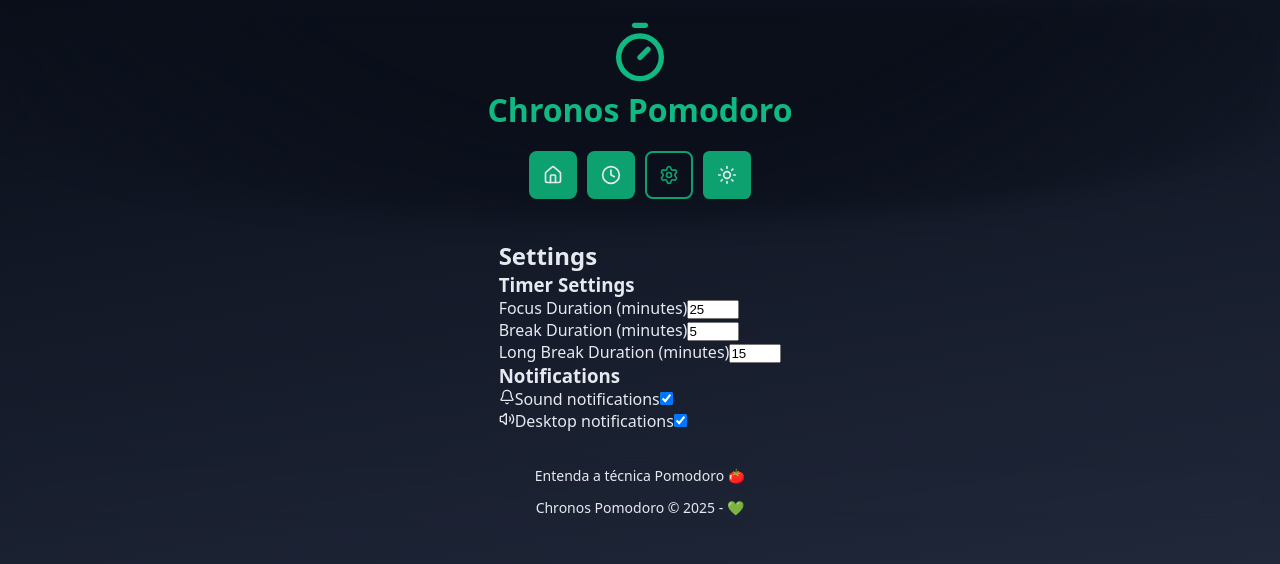
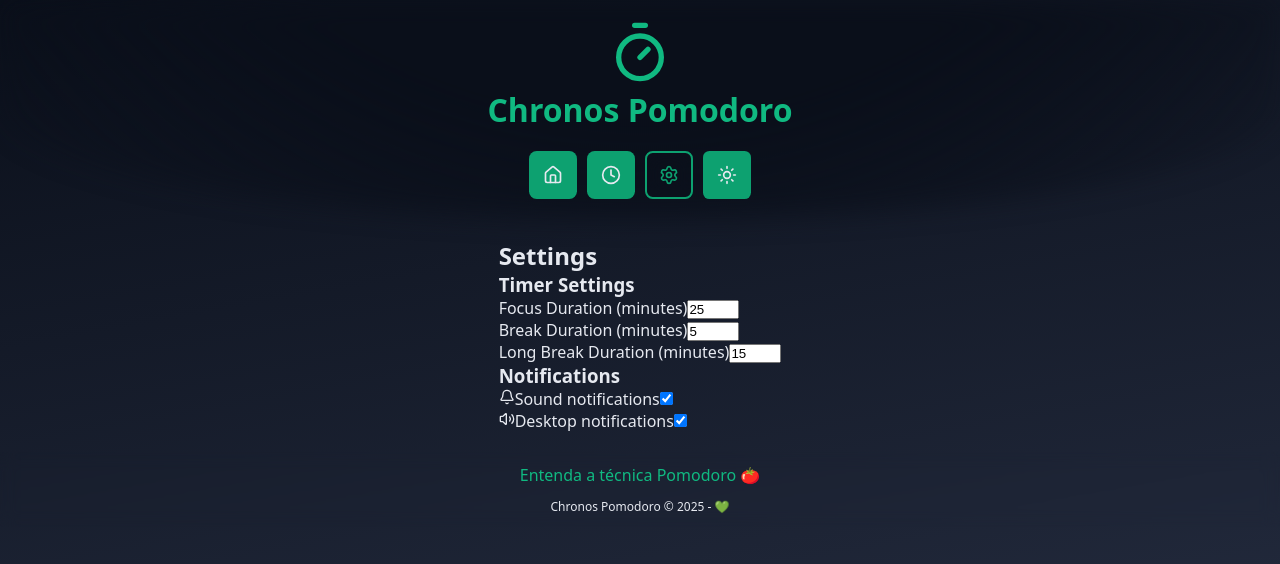
Before and after one commit to StealthWorm/chronos-pomodoro, a React (Vite) app: page /settings in a window 1280 px wide. Shown: the top 564 px of the page. Built offline with nearby package versions, Linux system fonts and the light colour scheme.

Commit message:
style: config footer link styles

```diff
--- a/src/components/Footer/index.tsx
+++ b/src/components/Footer/index.tsx
@@ -5,7 +5,7 @@ export function Footer() {
   return (
     <footer className={styles.footer}>
       <span>
-        <RouterLink href="/about">
+        <RouterLink href="/about" className={styles.link}>
           Entenda a técnica Pomodoro 🍅
         </RouterLink>
       </span>
--- a/src/components/Footer/styles.module.css
+++ b/src/components/Footer/styles.module.css
@@ -11,10 +11,20 @@
   backdrop-filter: blur(0.8rem);
 }
 
-.footer a,
-p {
+.footer p {
+  color: var(--text-default);
+  font-size: 1.2rem;
+}
+
+.link {
   text-decoration: none;
-  color: var(--text-default);
+  color: var(--link-color);
   transition: all 0.2s ease-in-out;
-  font-size: 1.4rem;
+  font-size: 1.6rem;
+  font-weight: 500;
 }
+
+.link:hover {
+  color: var(--link-hover);
+  text-shadow: 0 0 0.5rem var(--link-hover);
+}
```
